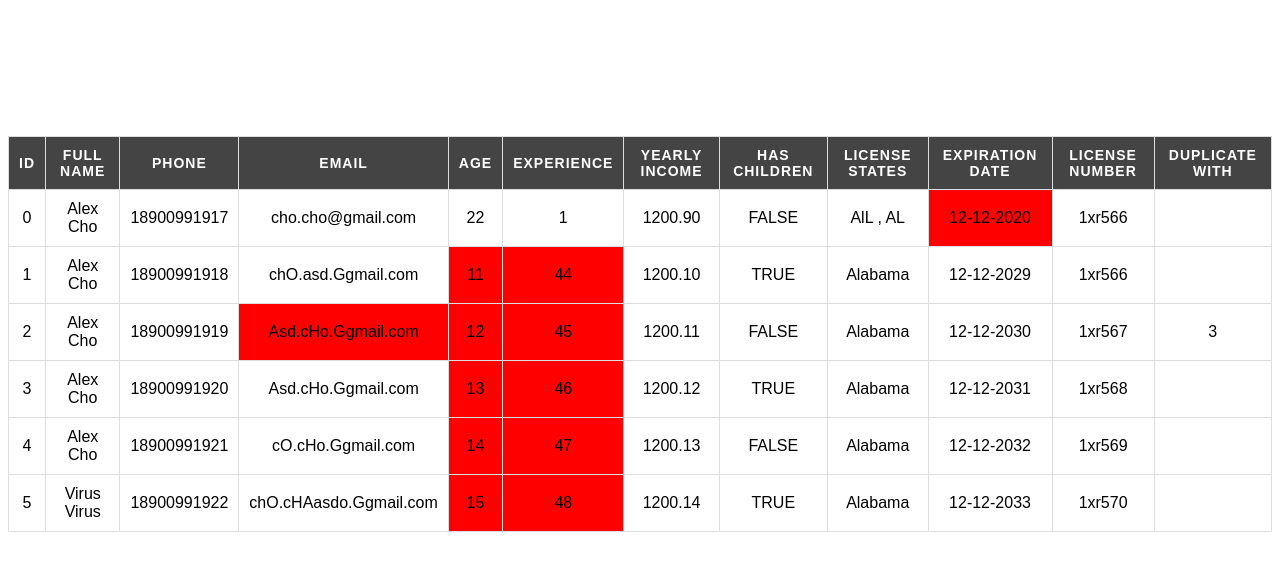
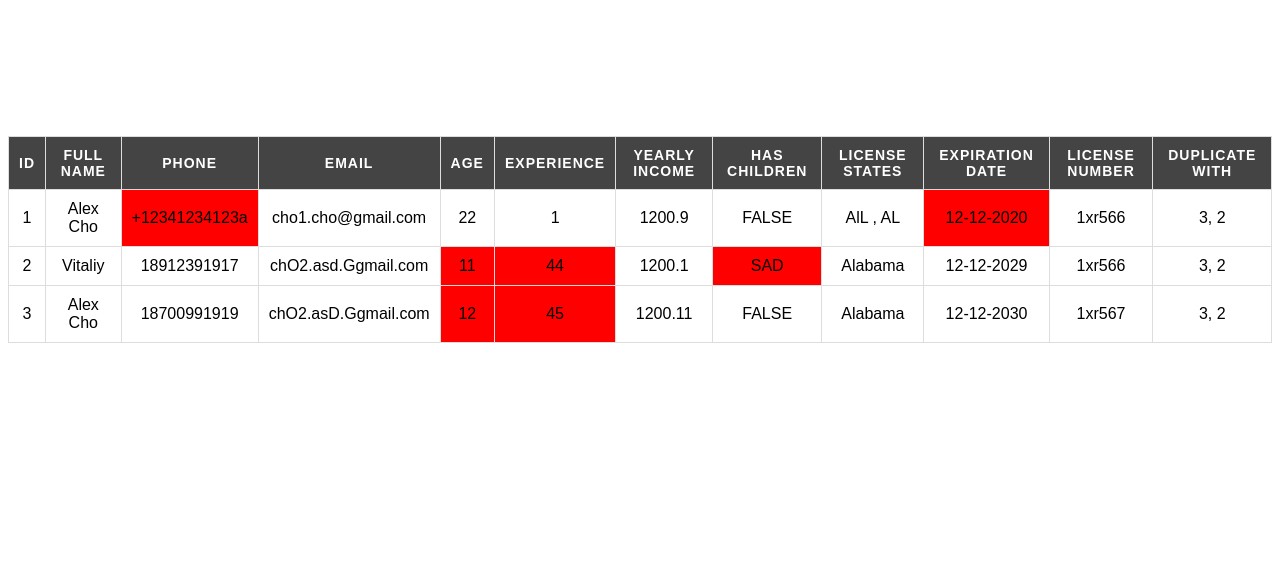
Before and after one commit to vit-401/ForRadency, a plain HTML site: page index.html in a window 1280 px wide. Drawn offline with nearby package versions, Linux system fonts and the light colour scheme.

Commit message:
fixed some bugs, optimized the code

```diff
--- a/app.js
+++ b/app.js
@@ -7,165 +7,135 @@ d3.csv("./test.csv")
     .catch((err) => {
         console.log(err);
     });
+const transformeFuncktion = (elem, value, place, nameAttribute, result = true) => {
+    elem.innerHTML = value
 
-const a = (user) => {
+    if (!result) {
+        elem.style.backgroundColor = 'red';
+    }
+    elem.setAttribute("data-label", `${nameAttribute}`);
+    place.append(elem)
+
+}
+
+const a = (data) => {
+
+    const arrWithID = addId(data)
     const table = document.querySelector("tbody");
 
-    for (let i = 0; i < user.length; i++) {
-        validateNamePhoneEmail(user[i].full_name, user[i].phone, user[i].email);
+    for (let i = 0; i < arrWithID.length; i++) {
+        validateNamePhoneEmail(arrWithID[i].full_name, arrWithID[i].phone, arrWithID[i].email);
 
         const tr = document.createElement("tr");
         tr.setAttribute("data-tr", "myTR");
         const id = document.createElement("td");
-        id.setAttribute("data-label", "ID");
-
-        id.innerHTML = i;
-        tr.append(id);
-
+        transformeFuncktion(id, arrWithID[i]['id'], tr, "ID")
         table.append(tr);
-        for (const key in user[i]) {
-            const trimElement = makeTrim(user[i][key]);
+        for (const key in arrWithID[i]) {
+            const trimElement = makeTrim(arrWithID[i][key]);
 
             const td = document.createElement("td");
 
             switch (key) {
                 case "full_name":
-                    td.innerHTML = trimElement;
-                    td.setAttribute("data-label", "NAME");
-                    tr.append(td);
+                    transformeFuncktion(td, trimElement, tr, "NAME")
                     break;
                 case "phone":
                     const resultPhone = validatePhone(trimElement);
-
-                    td.innerHTML = trimElement;
-
-                    if (!resultPhone) {
-                        td.style.backgroundColor = "red";
-                    }
-
-                    td.setAttribute("data-label", "PHONE");
-                    tr.append(td);
+                    transformeFuncktion(td, trimElement, tr, "PHONE", resultPhone)
                     break;
                 case "email":
-                    td.innerHTML = trimElement;
-                    tr.append(td);
-                    td.setAttribute("data-label", "Email");
-
-
+                    transformeFuncktion(td, trimElement, tr, "Email")
                     break;
                 case "age":
                     const resultAge = validateAge(+trimElement);
-
-                    td.innerHTML = trimElement;
-
-                    if (!resultAge) {
-                        td.style.backgroundColor = "red";
-                    }
-
-                    td.setAttribute("data-label", "AGE");
-                    tr.append(td);
+                    transformeFuncktion(td, trimElement, tr, "AGE", resultAge)
                     break;
                 case "experience":
-                    const resultExperience = validateExperience(trimElement, user[i].age);
-
-                    td.innerHTML = trimElement;
-
-                    if (!resultExperience) {
-                        td.style.backgroundColor = "red";
-                    }
-
-                    td.setAttribute("data-label", "EXPERIENCE");
-                    tr.append(td);
+                    const resultExperience = validateExperience(trimElement, arrWithID[i].age);
+                    transformeFuncktion(td, trimElement, tr, "EXPERIENCE", resultExperience)
                     break;
                 case "yearly_income":
                     const resultYearly = validateYearlyIncome(parseFloat(trimElement));
-
-                    td.innerHTML = resultYearly;
-
-                    td.setAttribute("data-label", "YEARLY");
-                    tr.append(td);
+                    transformeFuncktion(td, trimElement, tr, "YEARLY")
                     break;
                 case "has_children":
                     const resultHasChildren = validateHasChildren(trimElement);
-
-                    td.innerHTML = trimElement.toUpperCase();
-
-                    if (!resultHasChildren) {
-                        td.style.backgroundColor = "red";
-                    }
-
-                    td.setAttribute("data-label", "CHILDREN");
-                    tr.append(td);
+                    transformeFuncktion(td, trimElement.toUpperCase(), tr, "CHILDREN", resultHasChildren)
                     break;
                 case "license_states":
                     const resultLicenseStates = validateLicenseStates(trimElement);
-
-                    td.innerHTML = resultLicenseStates;
-
-                    td.setAttribute("data-label", "STATES");
-                    tr.append(td);
+                    transformeFuncktion(td, resultLicenseStates, tr, "STATES")
                     break;
                 case "expiration_date":
                     const resultExpirationDate = validateExpirationDate(trimElement);
-                    td.innerHTML = trimElement;
-
-                    if (!resultExpirationDate) {
-                        td.style.backgroundColor = "red";
-                    }
-
-                    td.setAttribute("data-label", "DATE");
-                    tr.append(td);
+                    transformeFuncktion(td, trimElement, tr, "DATE", resultExpirationDate)
                     break;
                 case "license_number":
                     const resultLicenseNumber = validateLicenseNumber(trimElement);
-                    td.innerHTML = trimElement;
-
-                    if (!resultLicenseNumber) {
-                        td.style.backgroundColor = "red";
-                    }
-
-                    td.setAttribute("data-label", "NUMBER");
-                    tr.append(td);
+                    transformeFuncktion(td, trimElement, tr, "NUMBER", resultLicenseNumber)
                     break;
             }
         }
+
+        choseData(arrWithID, table, i)
+    }
+};
+
+const choseData = (data, table, z) => {
+    for (let i = 0; i < data.length; i++) {
+
+        for (let j = i + 1; j < data.length; j++) {
+            let email1 = data[i].email.toLocaleLowerCase(),
+                email2 = data[j].email.toLocaleLowerCase(),
+                phone1 = data[i].phone,
+                phone2 = data[j].phone
+
+            if (email1 == email2 || phone1 == phone2) {
+
+
+                let s = data[j]['id'],
+                    d = data[i]['id'];
+
+
 
                 const myTr = table.querySelectorAll('tr[data-tr="myTR"]');
 
                 const td = document.createElement("td");
                 td.setAttribute("data-label", "Duplicate");
-        for (let k = i + 1; k < user.length; k++) {
-            if (user[i].email == user[k].email) {
-                td.textContent = k;
-                myTr[i].children[3].style.backgroundColor = "red";
+                td.textContent = `${s}, ${d}`
+
+                myTr[z].append(td);
+
+            } else {
+                null
             }
-
-            if (user[i].phone == user[k].phone) {
-                td.textContent = k;
-                myTr[i].children[2].style.backgroundColor = "red";
+        }
     }
 }
 
-        myTr[i].append(td);
-    }
+const addId = (arr) => {
+    return arr.map((obj, index) => {
+        return ({...obj, id: index + 1 });
+    });
+};
 
-    function makeTrim(value) {
+const makeTrim = (value) => {
     return String(value).trim();
 }
 
-    function validatePhone(phone) {
-        if (phone.length === 10) {
+const validatePhone = (phone) => {
+    if (phone.length === 11 && phone.slice(0, 1) !== "+") {
         return true;
-        } else if (phone[0] === "1" && phone.length === 11) {
-            return true;
-        } else if (phone.length === 12 && phone.slice(0, 2) === "+1") {
+    } else if (phone.length === 12 && phone.slice(0, 1) === "+") {
+        console.log(phone.slice(0, 1));
         return true;
     } else {
-            return false;
+        return false
     }
 }
 
-    function validateAge(age) {
+const validateAge = (age) => {
     if (typeof age === "number" && age >= 21) {
         return true;
     } else {
@@ -173,9 +143,8 @@ const a = (user) => {
     }
 }
 
-    function validateExperience(exp, age) {
+const validateExperience = (exp, age) => {
     const minAge = 21;
-
     if (age >= minAge && minAge + exp <= age) {
         return true;
     } else {
@@ -183,17 +152,17 @@ const a = (user) => {
     }
 }
 
-    function validateYearlyIncome(yearlyIncome) {
+const validateYearlyIncome = (yearlyIncome) => {
     return yearlyIncome.toFixed(2);
 }
 
-    function validateLicenseStates(licenseStates) {
+const validateLicenseStates = (licenseStates) => {
     const newFormat = licenseStates.split("|").join(", ");
 
     return newFormat;
 }
 
-    function validateExpirationDate(expirationDate) {
+const validateExpirationDate = (expirationDate) => {
     let today = new Date();
 
     const yyyy = String(today.getFullYear());
@@ -217,11 +186,10 @@ const a = (user) => {
     if (inputData < currentData) {
         return false;
     }
-
     return true;
 }
 
-    function validateHasChildren(hasChildren) {
+const validateHasChildren = (hasChildren) => {
     if (hasChildren.toUpperCase() !== 'TRUE' && hasChildren.toUpperCase() !== 'FALSE') {
         return false;
     } else {
@@ -229,7 +197,7 @@ const a = (user) => {
     }
 }
 
-    function validateLicenseNumber(licenseNumber) {
+const validateLicenseNumber = (licenseNumber) => {
     if (licenseNumber.length > 6 || licenseNumber.length < 6) {
         return false;
     } else {
@@ -237,11 +205,9 @@ const a = (user) => {
     }
 }
 
-    function validateNamePhoneEmail(name, phone, email) {
+const validateNamePhoneEmail = (name, phone, email) => {
     if (name.length === 0 || phone.length === 0 || email.length === 0) {
         table.remove();
-
         alert("File format is not correct!");
     }
 }
-};
--- a/test.csv
+++ b/test.csv
@@ -1,7 +1,4 @@
 full_name,phone,email,age,experience,yearly_income,has_children,license_states,expiration_date,license_number
-Alex Cho,18900991917,cho.cho@gmail.com,22,1,1200.9,false,AlL | AL,12-12-2020,1xr566
-Alex Cho,18900991918,chO.asd.Ggmail.com,11,44,1200.10,true,Alabama,12-12-2029,1xr566
-Alex Cho ,18900991919,Asd.cHo.Ggmail.com,12,45,1200.11,false,Alabama,12-12-2030,1xr567
-Alex Cho,18900991920,Asd.cHo.Ggmail.com,13,46,1200.12,true,Alabama,12-12-2031,1xr568
- Alex Cho,18900991921,cO.cHo.Ggmail.com,14,47,1200.13,false,Alabama,12-12-2032,1xr569
-      Virus Virus       ,18900991922,chO.cHAasdo.Ggmail.com,15,48,1200.14,true,                 Alabama   ,12-12-2033,1xr570
+Alex Cho,+12341234123a,cho1.cho@gmail.com,22,1,1200.9,false,AlL | AL,12-12-2020,1xr566
+     Vitaliy   ,18912391917,chO2.asd.Ggmail.com,11,44,1200.1,sad,Alabama,12-12-2029,1xr566
+Alex Cho ,18700991919,chO2.asD.Ggmail.com,12,45,1200.11,false,Alabama,12-12-2030,1xr567
```
Also changed, not shown: style.css (+7 -5 lines). Lines whose indentation alone changed are shown as unchanged.
